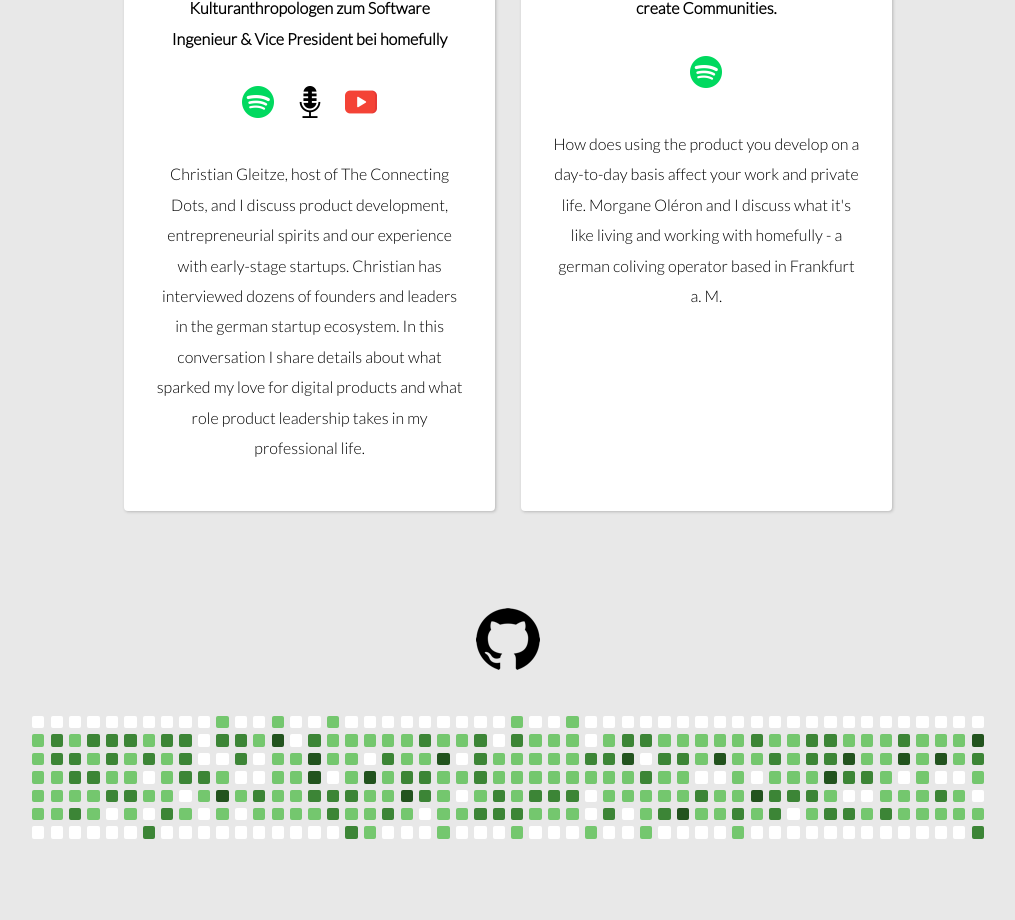
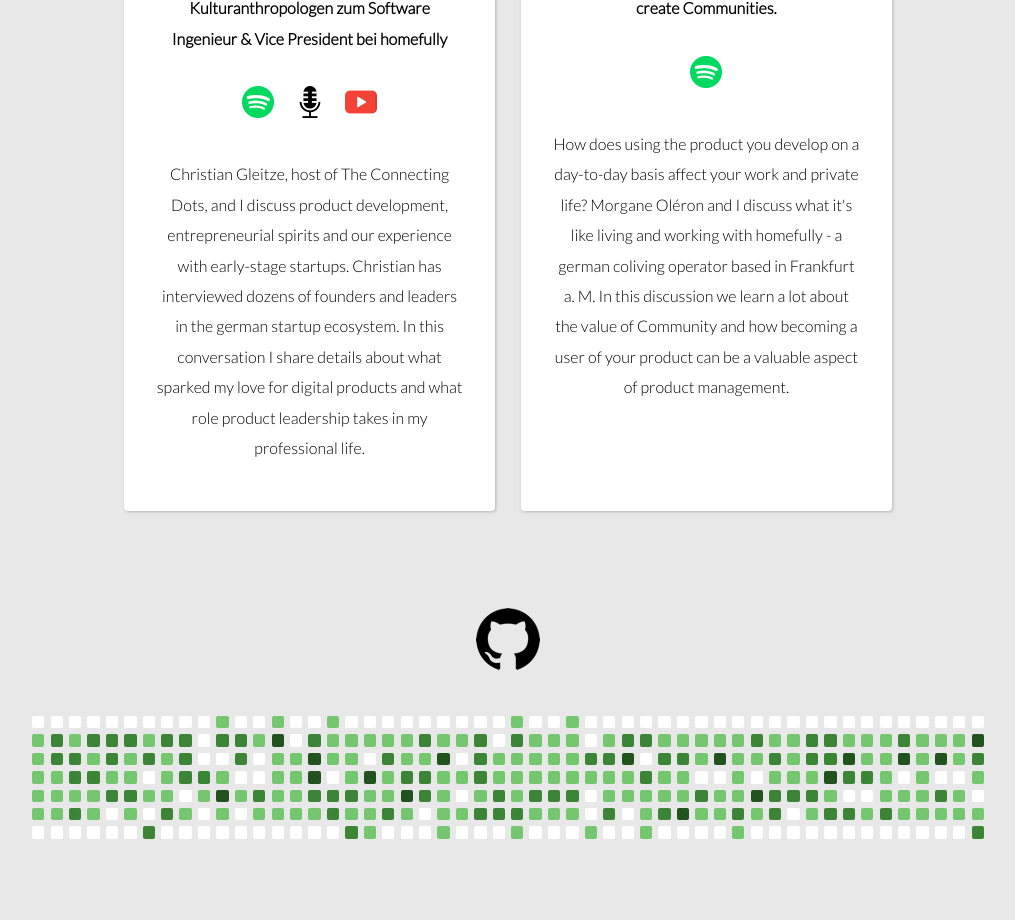
Before and after one commit to samihamed/samihamed-website, a React (Create React App) app: page / in a window 1280 px wide. Shown: the part 4800-5720 px from the top of the page, without its empty margins (132-1147 px from the left). Built offline with nearby package versions, Linux system fonts and the light colour scheme.

Commit message:
:memo: Update podcast description

```diff
--- a/src/components/Podcasts.tsx
+++ b/src/components/Podcasts.tsx
@@ -72,7 +72,7 @@ export default class Podcasts extends Component {
                 <img src={spotify} />
               </a>
             </div>
-            <p>How does using the product you develop on a day-to-day basis affect your work and private life. Morgane Oléron and I discuss what it's like living and working with homefully - a german coliving operator based in Frankfurt a. M.</p>
+            <p>How does using the product you develop on a day-to-day basis affect your work and private life? Morgane Oléron and I discuss what it's like living and working with homefully - a german coliving operator based in Frankfurt a. M. In this discussion we learn a lot about the value of Community and how becoming a user of your product can be a valuable aspect of product management.</p>
           </div>
         </div>
       </div>
```
